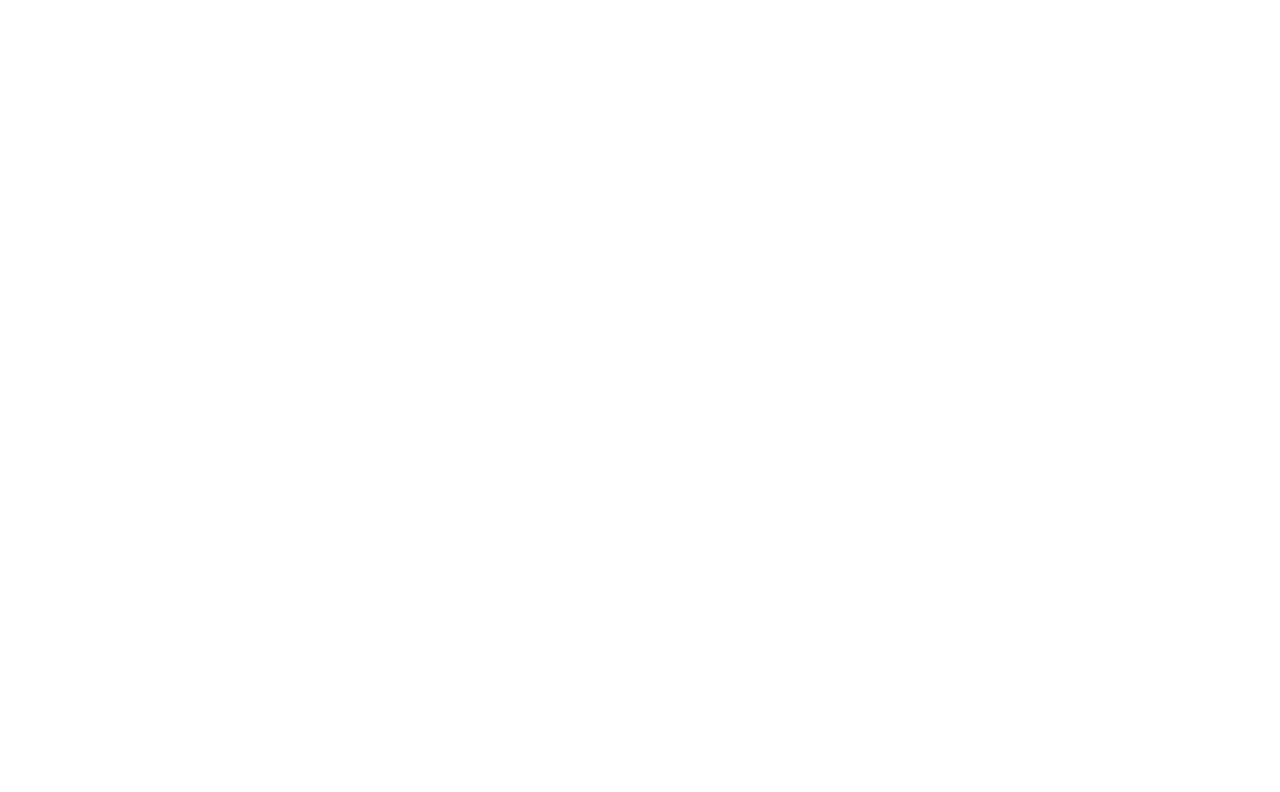
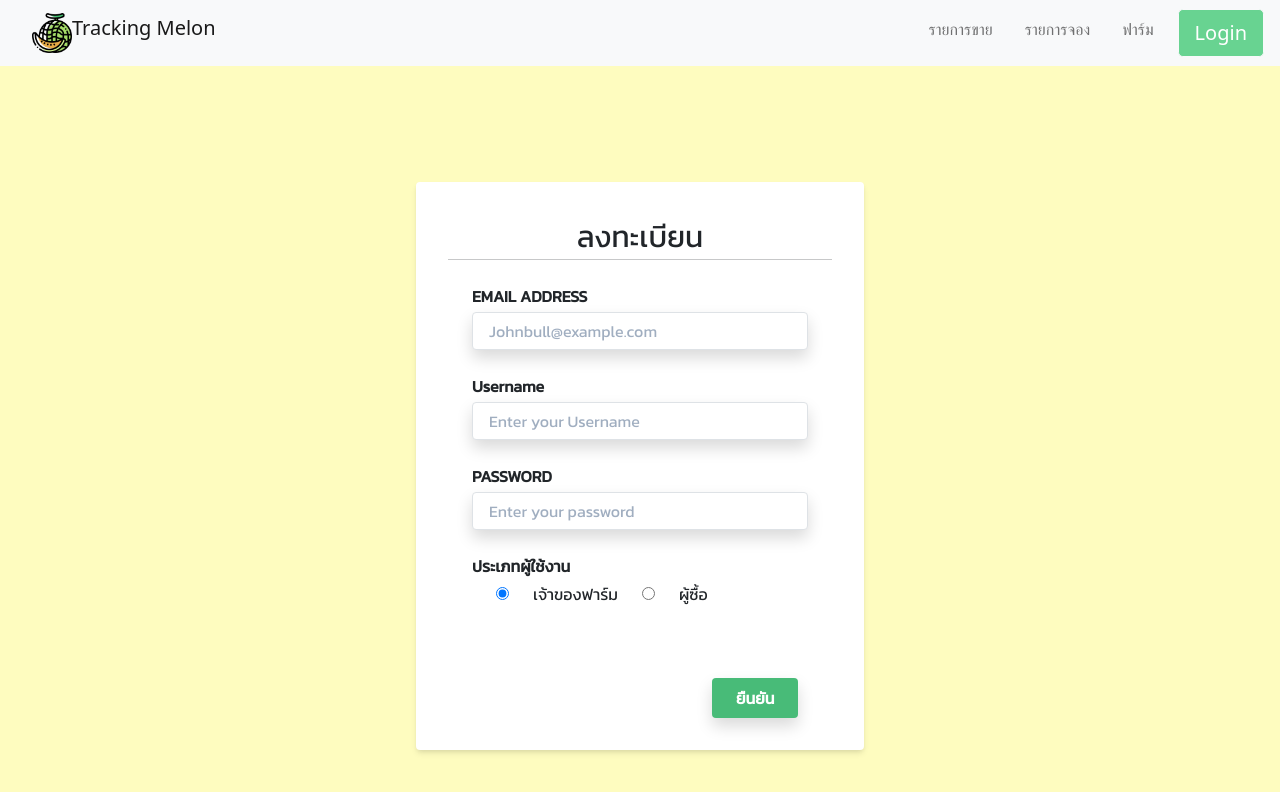
Before and after one commit to MsrdMai/Tracking-Melon, a React (Create React App) app: page /Register in a window 1280 px wide. Shown: the top 792 px of the page. Built offline with nearby package versions, Linux system fonts and the light colour scheme.

Commit message:
Register

```diff
--- a/src/components/Login.js
+++ b/src/components/Login.js
@@ -41,13 +41,13 @@
             <br/>
             <div class="flex items-center justify-between">
               <button
-                className="bg-green-500 hover:bg-blue-700 text-white font-bold py-2 px-10 rounded focus:outline-none focus:shadow-outline"
+                className="bg-green-500 hover:bg-yellow-300 text-white font-bold py-2 px-10 rounded focus:outline-none focus:shadow-outline"
                 type="button"
               >
-                Sign In
+                เข้าสู่ระบบ
               </button>
-              <a class="inline-block align-baseline font-bold text-sm text-green-500 hover:text-blue-800" href="#">
-              Register
+              <a class="inline-block align-baseline font-bold text-sm text-green-500 hover:text-yellow-300" href="/Register">
+              ลงทะเบียน
       </a>
             </div>
           </form>
--- /dev/null
+++ b/src/components/Register.js
@@ -0,0 +1,115 @@
+import React, { useState } from "react";
+import Topnav from "../components/Topnav";
+
+const Register = () => {
+  return (
+    <div>
+      <Topnav />
+
+      <section className="App h-screen w-full flex justify-center items-center bg-yellow-200">
+        <div className="w-full max-w-md">
+
+
+          <form
+            action=""
+            className=" bg-white shadow-md rounded px-8 py-8 pt-14"
+          >
+             <p class="text-3xl">ลงทะเบียน</p>
+             <hr/><br/>
+            <div className="px-4 pb-4">
+              <label htmlFor="email" className="text-left mb-1 md:mb-0 pr-4 block font-bold">
+                EMAIL ADDRESS
+              </label>
+              <input
+                type="email"
+                name="email"
+                id=""
+                className="shadow appearance-none border rounded w-full py-2 px-3 text-gray-700 leading-tight focus:outline-none focus:shadow-outline border-blue-300 "
+                placeholder="Johnbull@example.com"
+              />
+            </div>
+
+            <div className="px-4 pb-4">
+              <label
+                htmlFor="text"
+                className="text-left mb-1 md:mb-0 pr-4 block font-bold"
+              >
+                Username
+              </label>
+              <input
+                type="text"
+                name="username"
+                id=""
+                className="shadow appearance-none border rounded w-full py-2 px-3 text-gray-700 leading-tight focus:outline-none focus:shadow-outline border-blue-300"
+                placeholder="Enter your Username"
+              />
+            </div>
+
+
+            <div className="px-4 pb-4">
+              <label
+                htmlFor="password"
+                className="text-left mb-1 md:mb-0 pr-4 block font-bold"
+              >
+                PASSWORD
+              </label>
+              <input
+                type="password"
+                name="email"
+                id=""
+                className="shadow appearance-none border rounded w-full py-2 px-3 text-gray-700 leading-tight focus:outline-none focus:shadow-outline border-blue-300"
+                placeholder="Enter your password"
+              />
+            </div>
+
+         <div class="md:flex md:items-center mb-6">
+            <div class="px-4 pb-4">
+              <label
+                class="text-left mb-1 md:mb-0 pr-4 block font-bold "
+                for="inline-password"
+              >
+                ประเภทผู้ใช้งาน
+              </label>
+              <div class="px-4 pb-4">
+                <label class="inline-flex items-center">
+                  <input
+                    type="radio"
+                    class="form-radio"
+                    name="accountType"
+                    value="personal"
+                    checked
+                  />
+                  <span class="ml-6">เจ้าของฟาร์ม</span>
+                </label>
+                <label class="inline-flex items-center ml-6">
+                  <input
+                    type="radio"
+                    class="form-radio"
+                    name="accountType"
+                    value="busines"
+                  />
+                  <span class="ml-6">ผู้ซื้อ</span>
+                </label>
+              </div>
+            </div>
+          </div>
+
+          <div class="md:flex md:items-center">
+            <div class="md:w-1/3"></div>
+            <div class="md:w-2/3"></div>
+            <div class="md:w-2/3">
+              <button
+                class="shadow bg-green-500 hover:bg-yellow-300 focus:shadow-outline focus:outline-none text-white font-bold py-2 px-4 rounded"
+                type="button"
+              >
+                ยืนยัน
+              </button>
+            </div>
+          </div>
+        </form>
+        </div>
+      </section>
+    </div>
+  );
+};
+export default Register;
--- a/src/components/Topnav.js
+++ b/src/components/Topnav.js
@@ -37,13 +37,13 @@
           <Nav.Link href="/">รายการขาย</Nav.Link>
           <Nav.Link href=""></Nav.Link>
 
-          <Nav.Link href="">รายการจอง</Nav.Link>
+          <Nav.Link href="/">รายการจอง</Nav.Link>
           <Nav.Link href=""></Nav.Link>
 
-          <Nav.Link href="">ฟาร์ม</Nav.Link>
+          <Nav.Link href="/">ฟาร์ม</Nav.Link>
           <Nav.Link href=""></Nav.Link>
 
-          <Nav.Link href=""></Nav.Link>
+
 
           <a
                 class="btn btn-light my-2 my-sm-0 btn-lg btn-block  bg-green-400 text-white"
--- a/src/contents/Home.js
+++ b/src/contents/Home.js
@@ -3,7 +3,8 @@
 import meron2 from "../assets/meron2.jpg";
 import "bootstrap/dist/css/bootstrap.min.css";
 
-const Home = () => {
+class Home extends Component {
+    render() {
 
     return(
         <div>
@@ -36,4 +37,5 @@
 
 );
 }
+};
 export default Home;
--- a/src/route/Route.js
+++ b/src/route/Route.js
@@ -3,7 +3,7 @@
 
 import Home from "../contents/Home";
 import Login from '../components/Login';
-
+import Register from '../components/Register';
 class Routing extends Component {
     render() {
         return (
@@ -12,6 +12,7 @@
 
                     <Route exact path={"/"} component={Home} />
                     <Route exact  path={"/Login"} component={Login} />
+                    <Route exact path={"/Register"} component={Register} />
 
                 </Router>
             </div>
```
